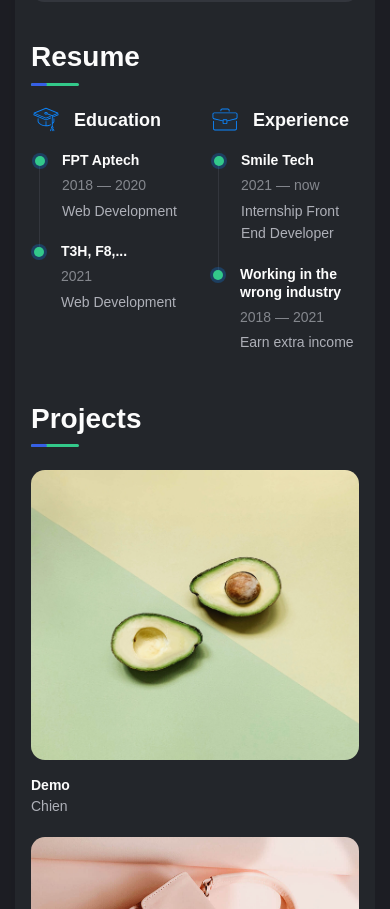
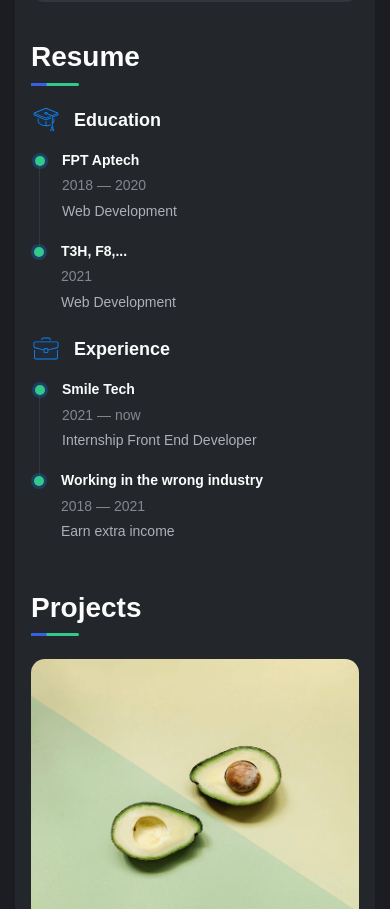
Before and after one commit to chien20/Portfolio, a plain HTML site: page index.html in a window 390 px wide. Shown: the part 1205-2114 px from the top of the page. Drawn offline with Linux system fonts and the light colour scheme; a script that the page names is missing; files whose address does not match are found by name.

Commit message:
Update responsive resume

```diff
--- a/index.html
+++ b/index.html
@@ -151,7 +151,7 @@
 
 							<!-- Experience -->
 							<div class="row">
-								<div class="col-6">
+								<div class="col-md-6 col-sm-12 col-12">
 									<h2 class="title title--h3"><img class="title-icon" src=".\assets\icons\dark\icon-education.svg" alt=""> Education</h2>
 									<div class="timeline">
 										<!-- Item -->
@@ -177,7 +177,7 @@
 									</div>
 								</div>
 
-								<div class="col-6">
+								<div class="col-md-6 col-sm-12 col-12">
 									<h2 class="title title--h3"><img class="title-icon" src=".\assets\icons\dark\icon-experience.svg" alt=""> Experience</h2>
 									<div class="timeline">
 										<!-- Item -->
```
